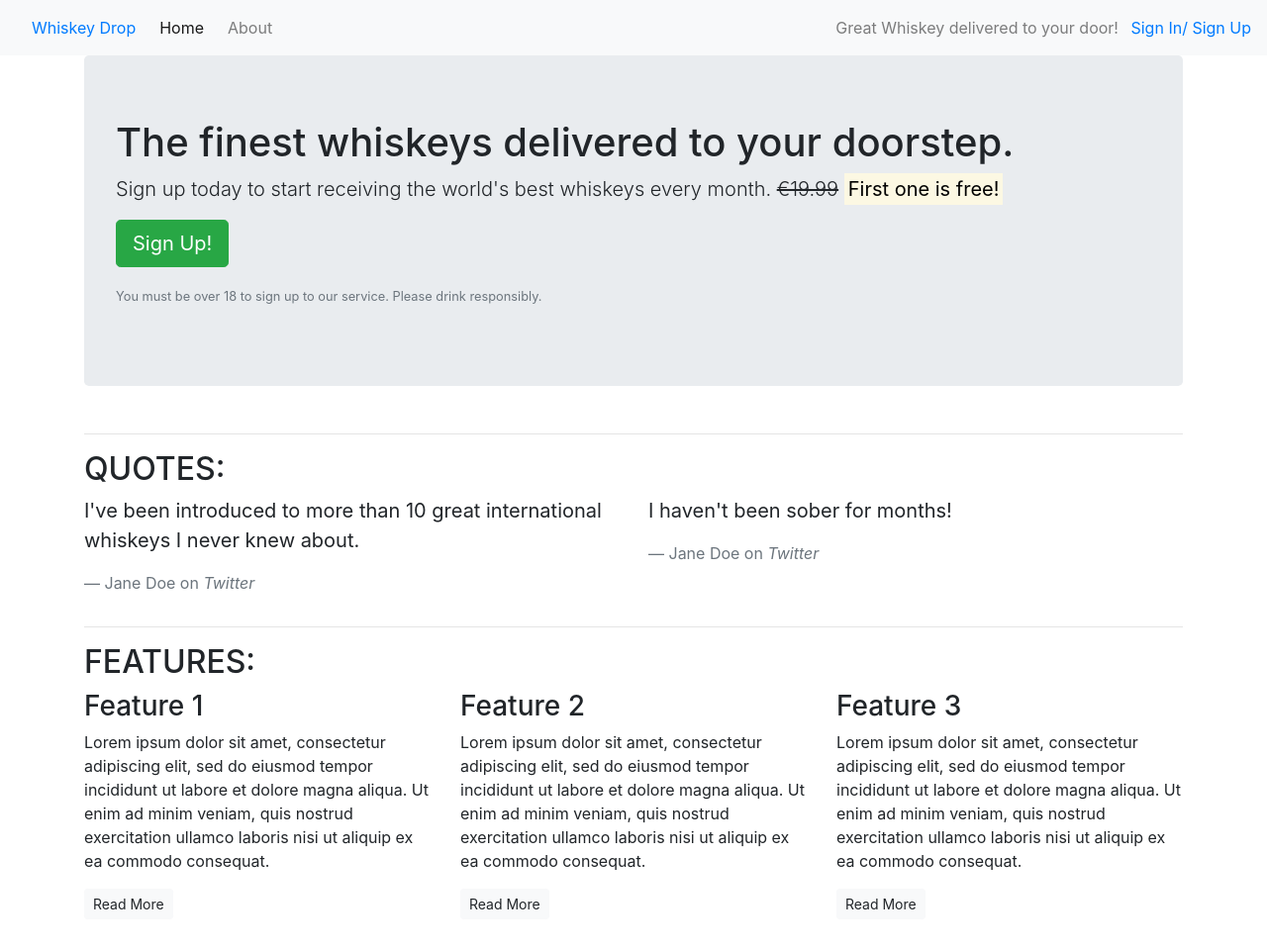
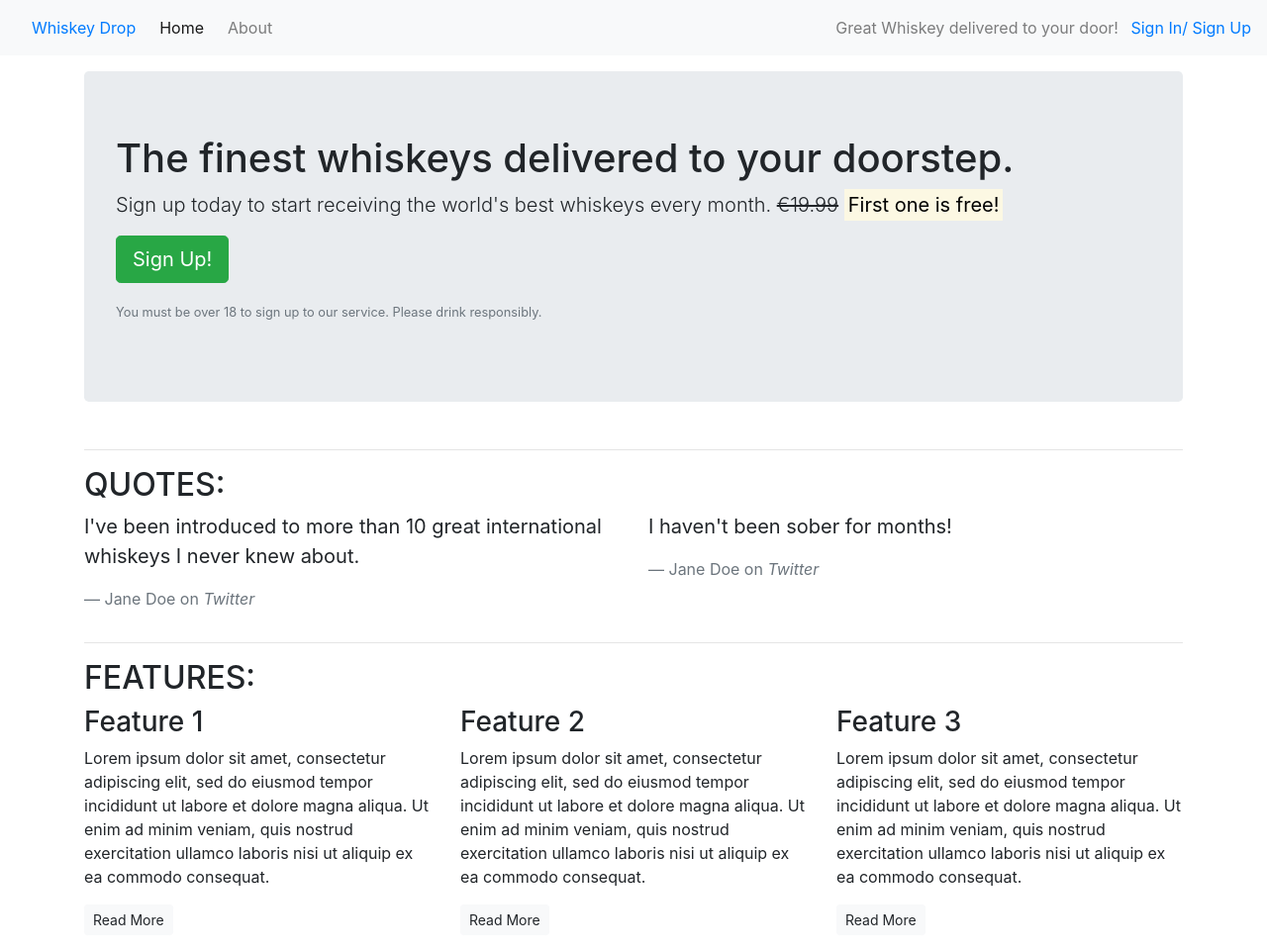
Before and after one commit to HoLaw77/New-whisky-example, a plain HTML site: page index.html in a window 1280 px wide. Shown: the whole page at 99% size. Drawn offline with nearby package versions, Linux system fonts and the light colour scheme.

Commit message:
Add space between container and callout

```diff
--- a/index.html
+++ b/index.html
@@ -21,7 +21,7 @@
         <a href="/login">Sign In/ Sign Up</a>
         </div>
     </nav>
-    <article class="container">
+    <article class="container mt-3">
         <!-- Callout -->
         <div class="row">
             <div class="col-12">
```
